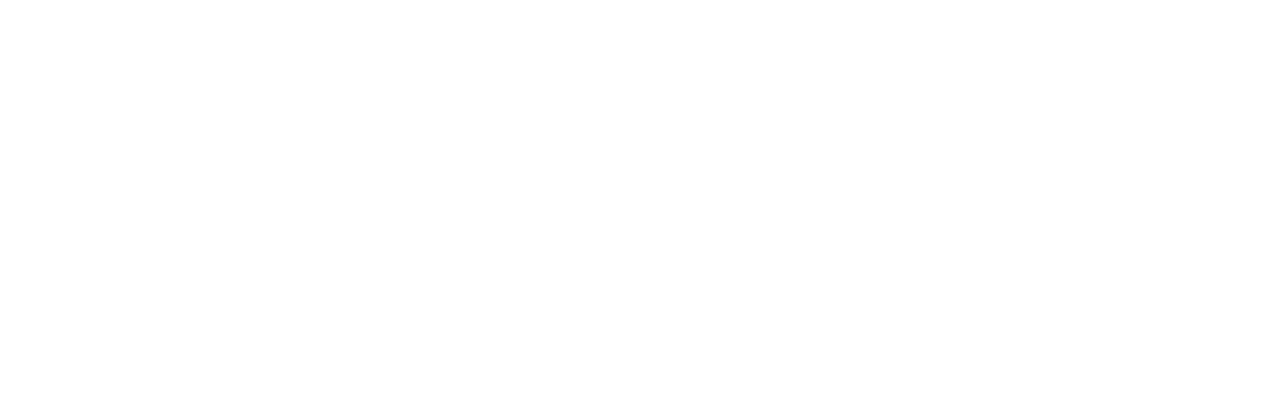
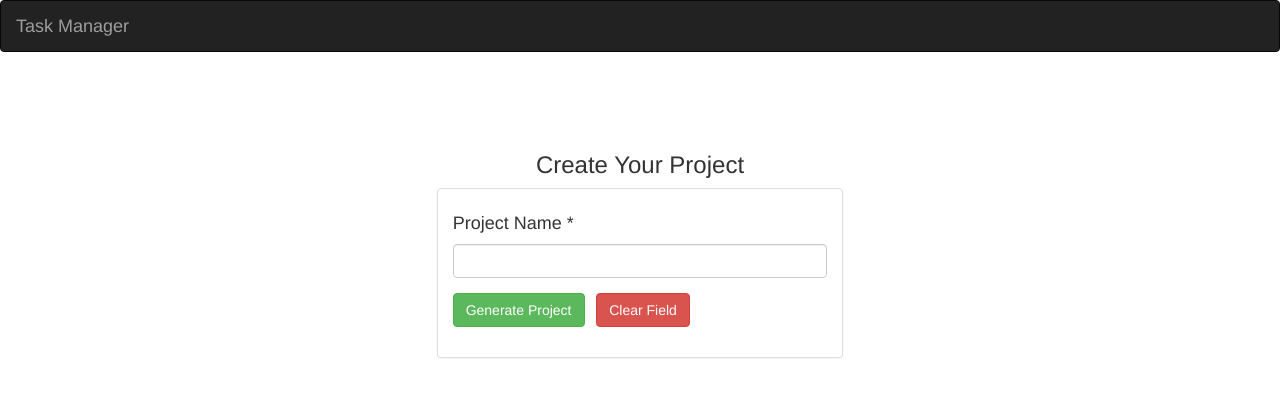
Before and after one commit to ViniciusMartinsS/task-manager-front, an Angular app: page /projects in a window 1280 px wide. Before the commit this address led to /. Shown: the top 396 px of the page. Built offline with nearby package versions, Linux system fonts and the light colour scheme.

Commit message:
Create project component

```diff
--- a/src/app/app-routing.module.ts
+++ b/src/app/app-routing.module.ts
@@ -1,12 +1,17 @@
 import { NgModule } from '@angular/core';
 import { Routes, RouterModule } from '@angular/router';
 import { LoginComponent } from './login/login.component';
+import { ProjectComponent } from './project/project.component';
 
 
 const routes: Routes = [
   {
     path: 'login',
     component: LoginComponent
+  },
+  {
+    path: 'projects',
+    component: ProjectComponent
   }
 ];
 
--- a/src/app/app.module.ts
+++ b/src/app/app.module.ts
@@ -10,13 +10,15 @@
 import { ReactiveFormsModule } from '@angular/forms';
 import { BrowserAnimationsModule } from '@angular/platform-browser/animations';
 import { ToastrModule } from 'ngx-toastr';
+import { ProjectComponent } from './project/project.component';
 
 
 @NgModule({
   declarations: [
     AppComponent,
     LoginComponent,
-    NavBarComponent
+    NavBarComponent,
+    ProjectComponent
   ],
   imports: [
     BrowserModule,
--- a/src/app/login/login.component.ts
+++ b/src/app/login/login.component.ts
@@ -1,5 +1,6 @@
 import { Component, OnInit } from '@angular/core';
 import { FormControl, FormGroup, Validators } from '@angular/forms';
+import { Router } from '@angular/router';
 import { ToastrService } from 'ngx-toastr';
 import { AuthHttpService } from '../services/http/endpoint/auth.http.service';
 import { omit } from 'lodash';
@@ -15,7 +16,8 @@
 
   constructor(
     private toastrService: ToastrService,
-    private authHttpService: AuthHttpService
+    private authHttpService: AuthHttpService,
+    private route: Router,
   ) {}
 
   ngOnInit() {
@@ -37,7 +39,7 @@
     });
   }
 
-  private localStorageData(user) {
+  private localStorageData(user): void {
     localStorage.setItem('_auth_token', user.token);
     localStorage.setItem('_auth_info', JSON.stringify(user));
   }
@@ -46,8 +48,9 @@
     try {
       const { result } = await this.authHttpService.auth(params);
       this.localStorageData(result);
+      await this.route.navigate(['/projects']);
     } catch (err) {
-      const { message } = err.error;
+      const { message = null } = err.error || err;
       this.toastrService.error(message, 'Something went wrong', {
         timeOut: 3000
       });
@@ -56,14 +59,16 @@
 
   private async register(params): Promise<void> {
     try {
-      const { result } = await this.authHttpService.register(params);
-      console.log(result);
+      const response = await this.authHttpService.register(params);
 
-      this.toastrService.success('User Created Successfully', 'Congrats', {
-        timeOut: 3000
-      });
+      if (response && response.status && response.result) {
+        this.toastrService.success('User Created Successfully', 'Congrats', {
+          timeOut: 3000
+        });
+
+      }
     } catch (err) {
-      const { message } = err.error;
+      const { message = null } = err.error || err;
       this.toastrService.error(message, 'Something went wrong', {
         timeOut: 3000
       });
@@ -79,7 +84,7 @@
       return;
     }
 
-    const params = omit(this.form.value, [ 'name' ])
+    const params = omit(this.form.value, [ 'name' ]);
     this.login(params);
   }
 
--- /dev/null
+++ b/src/app/project/project.component.html
@@ -0,0 +1,32 @@
+<app-nav-bar></app-nav-bar>
+<br><br><br>
+<div class="row">
+  <div class="col-6 col-sm-4" align="center"></div>
+  <div class="col-6 col-md-4">
+    <h3 align="center">Create Your Project</h3>
+    <div class="panel panel-default">
+      <div class="panel-body">
+        <form class="col" [formGroup]="form">
+        <div class="form-group">
+          <h4>Project Name *</h4>
+          <input
+            class="form-control"
+            formControlName="name"
+            type="name"
+            aria-label="Name">
+        </div>
+        <div class="form-group">
+          <button (click)="onSubmit()" class="btn btn-success">
+            Generate Project
+          </button>
+          &nbsp;
+          <button (click)="form.reset();" class="btn btn-danger">
+            Clear Field
+          </button>
+        </div>
+        </form>
+      </div>
+    </div>
+  </div>
+  <div class="col-6 col-md-4"></div>
+</div>
--- /dev/null
+++ b/src/app/project/project.component.ts
@@ -0,0 +1,69 @@
+import { Component, OnInit } from '@angular/core';
+import {FormControl, FormGroup, Validators} from '@angular/forms';
+import {ToastrService} from 'ngx-toastr';
+import { ProjectHttpService } from '../services/http/endpoint/project.http.service';
+
+@Component({
+  selector: 'app-project',
+  templateUrl: './project.component.html',
+  styleUrls: ['./project.component.css']
+})
+export class ProjectComponent implements OnInit {
+  private user: any;
+  public form: FormGroup;
+
+  constructor(
+    private toastrService: ToastrService,
+    private projectHttpService: ProjectHttpService,
+  ) { }
+
+  ngOnInit() {
+    this.initForm();
+  }
+
+  private initForm(): void {
+    this.form = new FormGroup({
+      name: new FormControl(null, [
+        Validators.required,
+      ])
+    }, {
+      updateOn: 'blur'
+    });
+  }
+
+  private async createProject(project): Promise<void> {
+    try {
+      this.getUser();
+      const params  = { ...project, userId: this.user.id };
+      const response = await this.projectHttpService.create(params, this.user.token);
+
+      if (response && response.status && response.result) {
+        this.toastrService.success('Project Created Successfully', 'Congrats', {
+          timeOut: 3000
+        });
+      }
+
+    } catch (err) {
+      const { message = null } = err.error || err;
+      this.toastrService.error(message, 'Something went wrong', {
+        timeOut: 3000
+      });
+    }
+  }
+
+  private getUser(): void {
+    this.user = JSON.parse(localStorage.getItem('_auth_info'));
+  }
+
+  public onSubmit(): void {
+    if (this.form.invalid) {
+      this.toastrService.error('Check Your Form Data', 'Invalid Form', {
+      timeOut: 3000
+      });
+
+      return;
+  }
+
+    this.createProject(this.form.value);
+  }
+}
--- a/src/app/services/http/endpoint/project.http.service.ts
+++ b/src/app/services/http/endpoint/project.http.service.ts
@@ -12,19 +12,19 @@
     this.baseURI = 'projects';
   }
 
-  public createProject(requestModel: any): Promise<any> {
-    return this.post(this.baseURI, requestModel);
+  public create(requestModel: any, authorization: string): Promise<any> {
+    return this.post(this.baseURI, requestModel, authorization);
   }
 
-  public getProjects(): Promise<any> {
+  public list(): Promise<any> {
     return this.get(this.baseURI);
   }
 
-  public deleteProject(projectId: number): Promise<any> {
+  public remove(projectId: number): Promise<any> {
     return this.delete(`${this.baseURI}/${projectId}`);
   }
 
-  public updateProject(projectId: number, requestModel: any): Promise<any> {
+  public update(projectId: number, requestModel: any): Promise<any> {
     return this.put(`${this.baseURI}/${projectId}`, requestModel);
   }
 }
--- a/src/app/services/http/http.service.ts
+++ b/src/app/services/http/http.service.ts
@@ -11,9 +11,11 @@
   protected async post(
     uri: string,
     requestModel: any,
+    authorization?: string
   ): Promise<any> {
     const url = this.defineUrl(uri);
-    return this.http.post(url, requestModel).toPromise();
+    const options = authorization ? { headers: { authorization } } : {}
+    return this.http.post(url, requestModel, options).toPromise();
   }
 
   protected async get(
```
Also changed, not shown: src/app/project/project.component.css (added).
